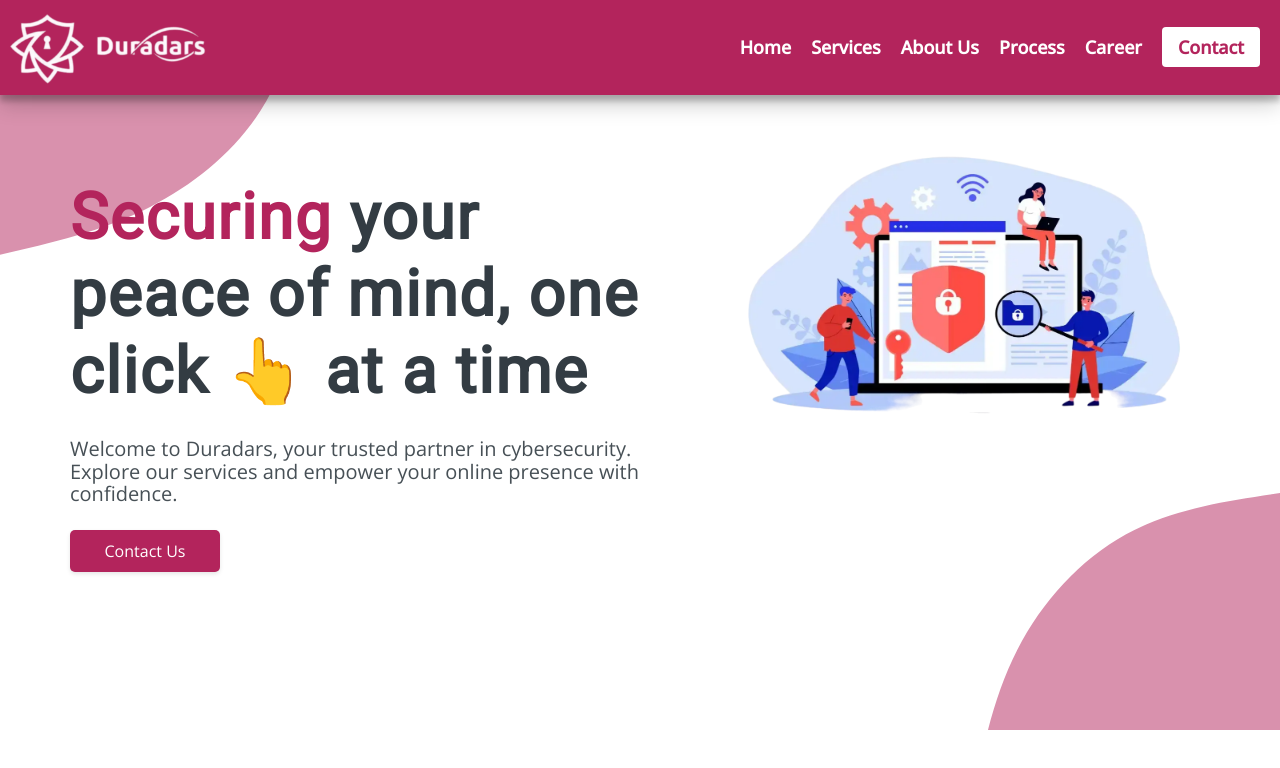
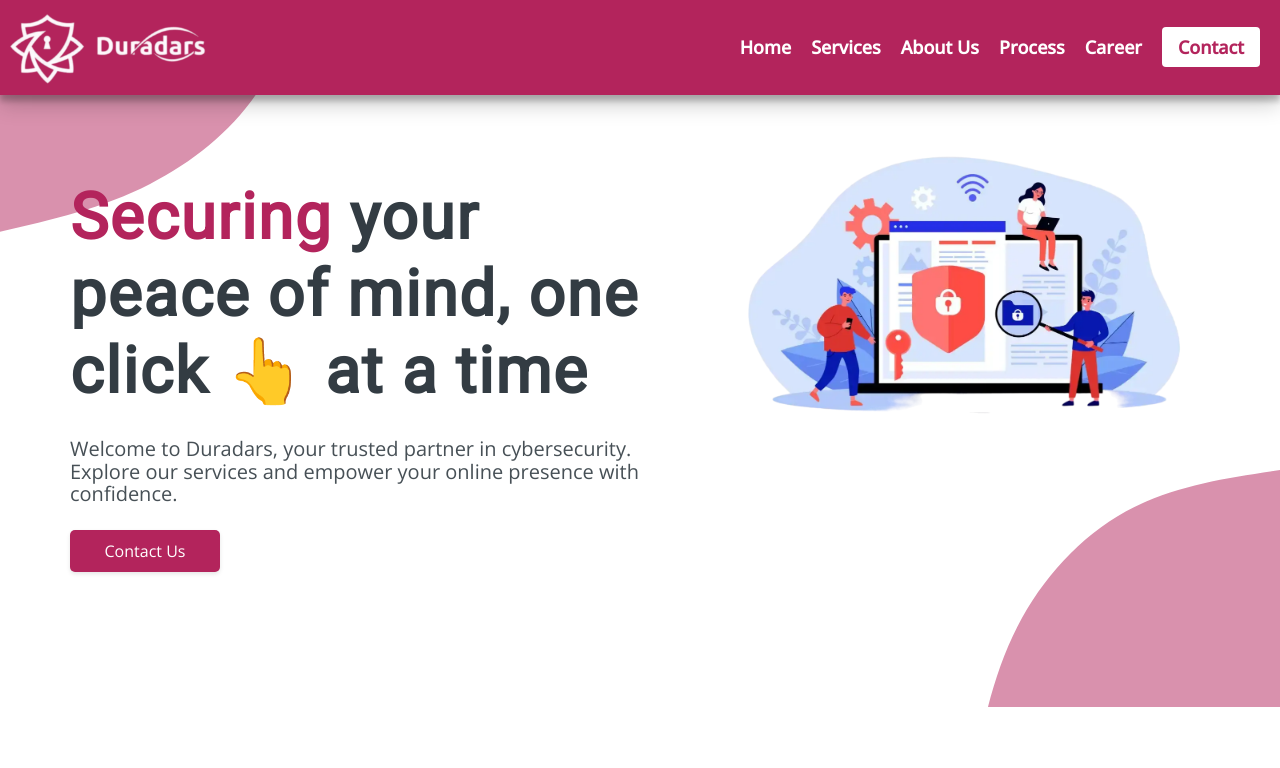
Before and after one commit to devasyarajguru/Duradars-website, a React (Vite) app: page / in a window 1280 px wide. Shown: the top 768 px of the page. Built offline with nearby package versions, Linux system fonts and the light colour scheme.

Commit message:
chore:Optimizing svg background

```diff
--- a/src/CSS/Home.css
+++ b/src/CSS/Home.css
@@ -17,7 +17,7 @@
 .background-svg {
   opacity: 0.5;
   position: absolute;
-  top: 38px;
+  top: 15px;
   left: 0;
   width: 100%;
   height: 100%;
```
